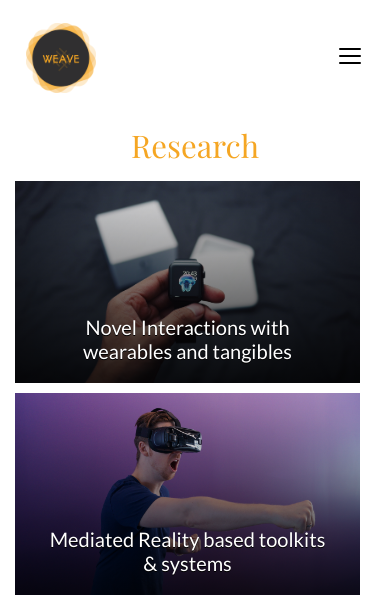
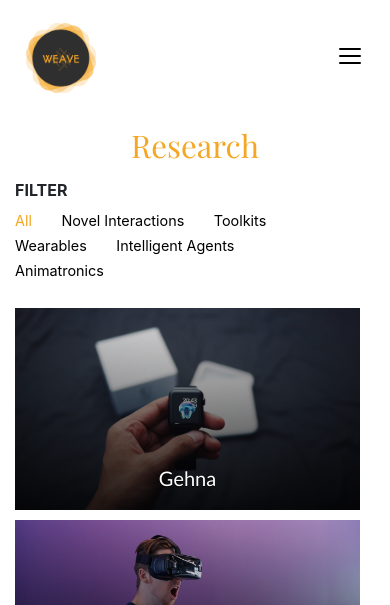
Before and after one commit to suyashagarwal01/weave-web, a Flask app: template templates/research.html in a window 390 px wide. Shown: the top 605 px of the page. Run offline with Flask 2, Linux system fonts and the light colour scheme; the template is opened without the code that fills it, so the values that code supplies are empty; grey boxes are pictures that could not be loaded.

Commit message:
Updated research

```diff
--- a/static/css/min.style.css
+++ b/static/css/min.style.css
@@ -26,12 +26,47 @@
     color: white  !important;
 }
 
+.pt1 {
+
+}
 
 .researchcard {
     width: 100% !important;
     height: 150%;
     padding-right: 15px;
     padding-bottom: 10px;
+}
+
+.keywords{
+    /*padding: 10px 10px 10px 10px;*/
+    /*margin-bottom: 20px;*/
+    /*background-color: #e6e6e6;*/
+    /*border-radius: 5%;*/
+    border: transparent;
+    /*width: 100%;*/
+    cursor: pointer;
+    /*display: flx;*/
+    font-size: 0.9rem;
+    /*margin-left: 4px;*/
+    text-align: left;
+    margin-right: 25px;
+    line-height: 1.5rem;
+    /*margin-left: 12px;*/
+    /*min-width: 16%;*/
+    border-radius: 10px;
+}
+
+.keywordDiv{
+    padding-bottom: 10px;
+    width: 100%;
+    text-align: left;
+    margin-bottom: 15px;
+    /*display: flex;*/
+    /*justify-content: space-around;*/
+}
+
+.keywordBreak {
+    display: none;
 }
 
 #novel-interactions.module {
@@ -745,6 +780,13 @@
 
 }
 
+@media (max-width: 992px) and (min-width: 768.1px) {
+
+    .keywordBreak {
+        display: inline;
+    }
+}
+
 /*  ========  MAX-WIDTH 1200px AND MIN-WIDTH 768.1px ======= */
 
 @media (max-width: 1200px) and (min-width: 768.1px) {
--- a/templates/research.html
+++ b/templates/research.html
@@ -11,13 +11,14 @@
     <link href="https://fonts.googleapis.com/css?family=Lato:400,700" rel="stylesheet">
     <script src="../static/jquery-3.3.1.min.js"></script>
     <script src="../static/popper.min.js"></script>
-    <script src="../static/bootstrap.min.js" ></script>
+    <script src="../static/bootstrap.min.js"></script>
 </head>
-<body>
+<body onload="funcAll()">
 <header>
     <nav class="navbar navbar-expand-lg navbar-dark fixed-top" id="menu">
         <a class="navbar-brand" href="../templates/index.html"><img src="../static/logo.png" class="logo"></a>
-        <button class="navbar-toggler collapsed" type="button" data-toggle="collapse" data-target="#navbarNav" aria-controls="navbarNav" aria-expanded="false" aria-label="Toggle navigation">
+        <button class="navbar-toggler collapsed" type="button" data-toggle="collapse" data-target="#navbarNav"
+                aria-controls="navbarNav" aria-expanded="false" aria-label="Toggle navigation">
             <!-- <span class="navbar-toggler-icon"></span> -->
             <span class="icon-bar"></span>
             <span class="icon-bar"></span>
@@ -28,16 +29,16 @@
         <div class="collapse navbar-collapse" id="navbarNav">
             <ul class="navbar-nav  ml-auto">
                 <li class="nav-item">
-                    <a class="nav-link" href="../templates/index.html#about" >About</a>
+                    <a class="nav-link" href="../templates/index.html#about">About</a>
                 </li>
                 <li class="nav-item">
-                    <a class="nav-link" href="../templates/index.html#research" >Research</a>
+                    <a class="nav-link" href="../templates/index.html#research">Research</a>
                 </li>
                 <li class="nav-item">
-                    <a class="nav-link" href="../templates/index.html#contact" >Contact</a>
+                    <a class="nav-link" href="../templates/index.html#contact">Contact</a>
                 </li>
                 <li class="nav-item">
-                    <a class="nav-link" href="../templates/team.html" >Team</a>
+                    <a class="nav-link" href="../templates/team.html">Team</a>
                 </li>
                 <li class="nav-item">
                     <a class="nav-link" href="../templates/joinus.html">Join Us</a>
@@ -64,12 +65,27 @@
             <div class="col-lg-8 col-md-8 col-sm-12 col-xs-12" style="text-align:center;">
                 <div class="col-lg-12 col-md-12 col-sm-12 col-xs-12 centering">
                     <div class="row">
-                        <div class="col-xl-6 col-lg-6 col-md-12 col-sm-12 col-xs-12 padding-0">
-                            <div class="card mx-auto researchcard padding-0" style="width: 100%; text-align: center; align: center;">
+
+                        <div class="keywordDiv">
+                            <H5 style="text-align:left; font-size: 1rem; font-weight: 700;">FILTER</H5>
+                            <!--<br>-->
+                            <span class="keywords" onclick="funcAll()" id="allbtn">All</span>
+                            <span class="keywords" onclick="novelInteractions()" id="novelbtn">Novel Interactions</span>
+                            <span class="keywords" onclick="toolkits()" id="toolkitsbtn">Toolkits</span>
+                            <span class="keywords" onclick="wearables()" id="wearablesbtn">Wearables</span>
+                            <span class="keywords" onclick="intelligentAgents()" id="intelligentbtn">Intelligent
+                                    Agents</span>
+                            <span class="keywords" onclick="animatronics()" id="animatronicsbtn">Animatronics</span>
+                        </div>
+                    </div>
+                    <div class="row">
+                        <div class="col-xl-6 col-lg-6 col-md-12 col-sm-12 col-xs-12 padding-0 novel">
+                            <div class="card mx-auto researchcard padding-0"
+                                 style="width: 100%; text-align: center; align: center;">
                                 <div class="module" id="novel-interactions">
                                     <header>
                                         <h1>
-                                            Novel Interactions with wearables and tangibles
+                                            Gehna
                                         </h1>
                                     </header>
                                 </div>
@@ -77,68 +93,24 @@
                                 <!--<img src="../static/placeholder.jpg" alt="..." class="thumbnail">-->
                                 <!--</div>-->
                                 <!--<div class="card-body">-->
-                                    <!--&lt;!&ndash;<h5 class="card-title projectName"><b>Gehna</b></h5>&ndash;&gt;-->
-                                    <!--&lt;!&ndash;<p class="card-text memberField"></p>&ndash;&gt;-->
+                                <!--&lt;!&ndash;<h5 class="card-title projectName"><b>Gehna</b></h5>&ndash;&gt;-->
+                                <!--&lt;!&ndash;<p class="card-text memberField"></p>&ndash;&gt;-->
                                 <!--</div>-->
                             </div>
                         </div>
-                        <div class="col-xl-6 col-lg-6 col-md-12 col-sm-12 col-xs-12 padding-0">
-                            <div class="card mx-auto researchcard padding-0" style="width: 100%; text-align: center; align: center;">
+                        <div class="col-xl-6 col-lg-6 col-md-12 col-sm-12 col-xs-12 padding-0 toolkit">
+                            <div class="card mx-auto researchcard padding-0"
+                                 style="width: 100%; text-align: center; align: center;">
                                 <div class="module" id="mediated-reality">
                                     <header>
                                         <h1>
-                                            Mediated Reality based toolkits & systems
+                                            LPVR
                                         </h1>
                                     </header>
                                 </div>
                                 <!--<div class="card-body">-->
-                                    <!--&lt;!&ndash;<h5 class="card-title projectName"><b>Gehna</b></h5>&ndash;&gt;-->
-                                    <!--&lt;!&ndash;<p class="card-text projectDetails"></p>&ndash;&gt;-->
-                                <!--</div>-->
-                            </div>
-                        </div>
-                        <div class="col-xl-6 col-lg-6 col-md-12 col-sm-12 col-xs-12 padding-0">
-                            <div class="card mx-auto researchcard padding-0" style="width: 100%; text-align: center; align: center;">
-                                <div class="module" id="wearable-societal-good">
-                                    <header>
-                                        <h1>
-                                            Wearables for societal good
-                                        </h1>
-                                    </header>
-                                </div>
-                                <!--<div class="card-body">-->
-                                    <!--&lt;!&ndash;<h5 class="card-title projectName"><b>Gehna</b></h5>&ndash;&gt;-->
-                                    <!--&lt;!&ndash;<p class="card-text memberField"></p>&ndash;&gt;-->
-                                <!--</div>-->
-                            </div>
-                        </div>
-                        <div class="col-xl-6 col-lg-6 col-md-12 col-sm-12 col-xs-12 padding-0">
-                            <div class="card mx-auto researchcard padding-0" style="width: 100%; text-align: center; align: center;">
-                                <div class="module" id="intelligent-agents">
-                                    <header>
-                                        <h1>
-                                            Intelligent agents
-                                        </h1>
-                                    </header>
-                                </div>
-                                <!--<div class="card-body">-->
-                                    <!--&lt;!&ndash;<h5 class="card-title projectName"><b>Gehna</b></h5>&ndash;&gt;-->
-                                    <!--&lt;!&ndash;<p class="card-text memberField"></p>&ndash;&gt;-->
-                                <!--</div>-->
-                            </div>
-                        </div>
-                        <div class="col-xl-6 col-lg-6 col-md-12 col-sm-12 col-xs-12 padding-0">
-                            <div class="card mx-auto researchcard padding-0" style="width: 100%; text-align: center; align: center;">
-                                <div class="module" id="animatronics">
-                                    <header>
-                                        <h1>
-                                            Animatronics
-                                        </h1>
-                                    </header>
-                                </div>
-                                <!--<div class="card-body">-->
-                                    <!--&lt;!&ndash;<h5 class="card-title projectName"><b>Gehna</b></h5>&ndash;&gt;-->
-                                    <!--&lt;!&ndash;<p class="card-text memberField"></p>&ndash;&gt;-->
+                                <!--&lt;!&ndash;<h5 class="card-title projectName"><b>Gehna</b></h5>&ndash;&gt;-->
+                                <!--&lt;!&ndash;<p class="card-text projectDetails"></p>&ndash;&gt;-->
                                 <!--</div>-->
                             </div>
                         </div>
@@ -148,5 +120,82 @@
         </div>
     </div>
 </section>
+<script>
+    function funcAll() {
+        var btn = document.getElementById('allbtn').style.cssText = 'color: #F5A623;';
+        // console.log('all function called');
+        var projects = document.getElementsByClassName("novel");
+        // console.log('projects defined');
+        var btns = document.querySelectorAll("#novelbtn, #intelligentbtn, #toolkitsbtn, #wearablesbtn, #animatronicsbtn");
+        // console.log('buttons defined');
+        console.log(projects);
+        var j;
+        for (j = 0; j < projects.length; j++) {
+            projects[j].style.cssText = 'display: block;';
+            console.log('display blocked');
+        }
+        greyify(btns);
+    }
+
+    function novelInteractions() {
+        var btn = document.getElementById('novelbtn').style.cssText = 'color: #F5A623;';
+        // console.log('projects with id novel hidden')
+        var projects = document.getElementsByClassName("novel");
+        var btns = document.querySelectorAll("#allbtn, #intelligentbtn, #toolkitsbtn, #wearablesbtn, #animatronicsbtn");
+        hideProjects(projects);
+        greyify(btns);
+    }
+
+    function toolkits() {
+        var btn = document.getElementById('toolkitsbtn').style.cssText = 'color: #F5A623;';
+        // console.log('projects with id novel hidden')
+        var projects = document.getElementsByClassName("novel");
+        var btns = document.querySelectorAll("#allbtn, #intelligentbtn, #novelbtn, #wearablesbtn, #animatronicsbtn");
+        hideProjects(projects);
+        greyify(btns);
+    }
+
+    function wearables() {
+        var btn = document.getElementById('wearablesbtn').style.cssText = 'color: #F5A623;';
+        // console.log('projects with id novel hidden')
+        var projects = document.getElementsByClassName("novel");
+        var btns = document.querySelectorAll("#allbtn, #intelligentbtn, #novelbtn, #toolkitsbtn, #animatronicsbtn");
+        hideProjects(projects);
+        greyify(btns);
+    }
+
+    function intelligentAgents() {
+        var btn = document.getElementById('intelligentbtn').style.cssText = 'color: #F5A623;';
+        // console.log('projects with id novel hidden')
+        var projects = document.getElementsByClassName("novel");
+        var btns = document.querySelectorAll("#allbtn, #novelbtn, #toolkitsbtn, #wearablesbtn, #animatronicsbtn");
+        hideProjects(projects);
+        greyify(btns);
+    }
+
+    function animatronics() {
+        var btn = document.getElementById('animatronicsbtn').style.cssText = 'color: #F5A623;';
+        // console.log('projects with id novel hidden')
+        var projects = document.getElementsByClassName("novel");
+        var btns = document.querySelectorAll("#allbtn, #novelbtn, #toolkitsbtn, #wearablesbtn, #intelligentbtn");
+        hideProjects(projects);
+        greyify(btns);
+    }
+
+    function greyify(names) {
+        var j;
+        for (j = 0; j < names.length; j++) {
+            names[j].style.cssText = 'color: black;';
+        }
+    }
+
+    function hideProjects(proj) {
+        var i;
+        for (i = 0; i < proj.length; i++) {
+            proj[i].style.cssText = 'display: none;';
+        }
+    }
+
+</script>
 </body>
 </html>
--- a/templates/team.html
+++ b/templates/team.html
@@ -96,7 +96,7 @@
                 </div>
                 <div class="row">
                     <div class="col-lg-2 col-md-2 col-sm-12 col-xs-12 memberType">
-                        PHDs
+                        PhDs
                         <hr style="border-color: #F5A623; width: 50%;">
                     </div>
                     <div class="col-lg-10 col-md-10 col-sm-12 col-xs-12">
```
Also changed, not shown: templates/joinus.html (+21 -14 lines).
